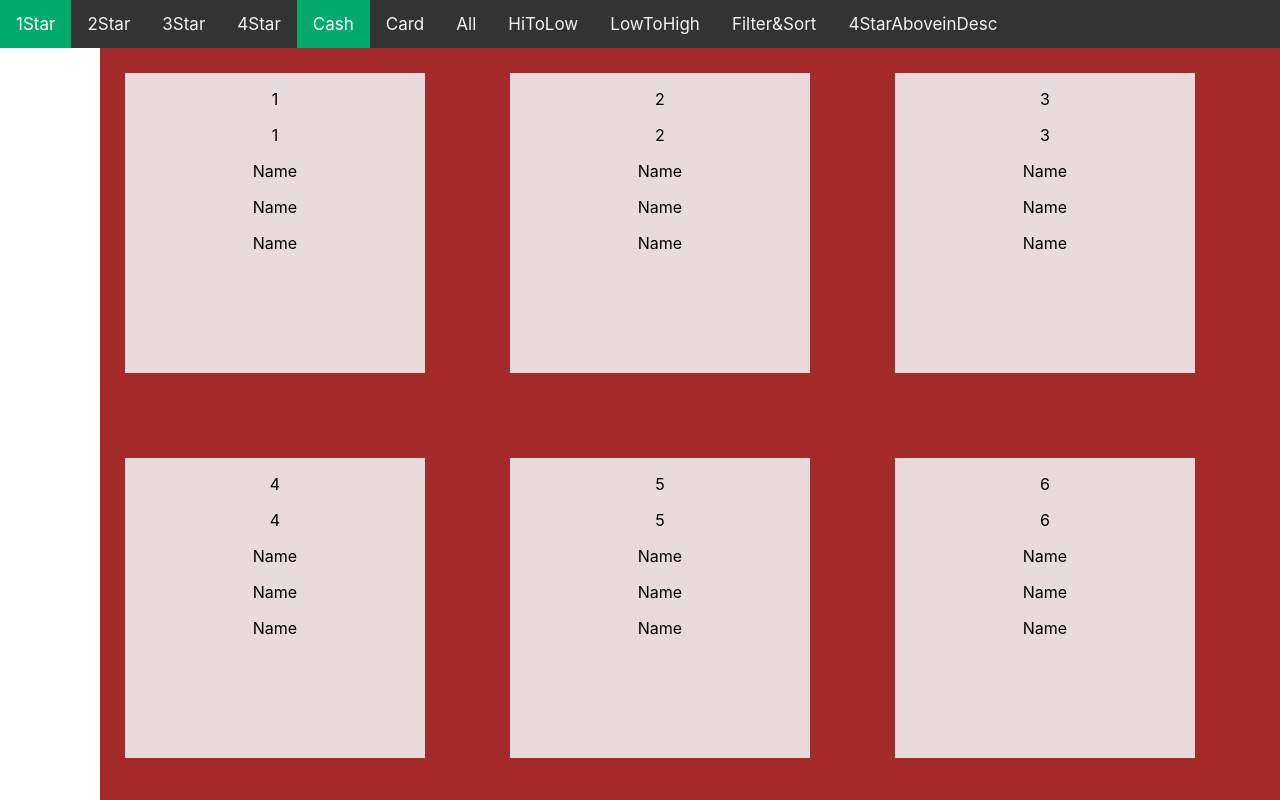
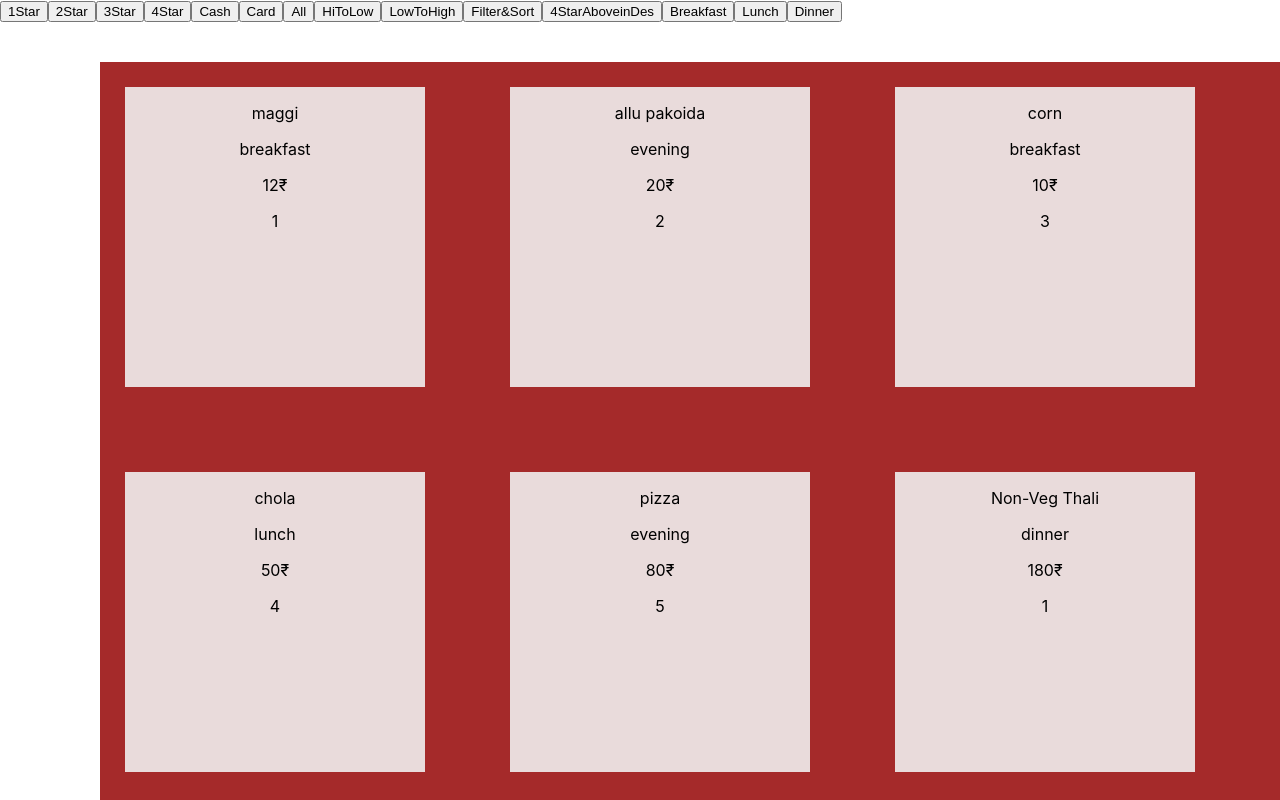
Before and after one commit to shubhamkr0412/Hunger-games, a React (Create React App) app in the folder app/: page / in a window 1280 px wide. Shown: the top 800 px of the page. Built offline with nearby package versions, Linux system fonts and the light colour scheme; the HTML template or start-up script is replaced by a standard one.

Commit message:
added sort by category functionality

```diff
--- a/app/src/App.css
+++ b/app/src/App.css
@@ -5,7 +5,7 @@
   grid-column-gap: 20px  20px 20px;
   padding:25px;
   margin-left: 100px;
-
+ margin-top: 40px;
   background-color: brown;
 
 }
@@ -15,9 +15,9 @@
 }
 
 /* Style the links inside the navigation bar */
-.topnav a {
+.topnav button {
   float: left;
-  color: #f2f2f2;
+  color: #d40808;
   text-align: center;
   padding: 14px 16px;
   text-decoration: none;
@@ -25,16 +25,13 @@
 }
 
 /* Change the color of links on hover */
-.topnav a:hover {
+.topnav button:hover {
   background-color: #ddd;
   color: black;
 }
 
 /* Add a color to the active/current link */
-.topnav a.active {
-  background-color: #04AA6D;
-  color: white;
-}
+
 .inside{
   height:300px;
   width:300px;
--- a/app/src/components/MenuCard.jsx
+++ b/app/src/components/MenuCard.jsx
@@ -13,11 +13,12 @@ const MenuCard = ({menuData}) => {
 
 
     <div className='inside' key={curr.id}>
-        <p className='items'>{curr.id}</p>
-        <p className='items'>{curr.id}</p>
-        <p className='items'>Name</p>
-        <p className='items'>Name</p>
-        <p className='items'>Name</p>
+
+        <p className='items'>{curr.name}</p>
+        <p className='items'>{curr.category}</p>
+        <p className='items'>{curr.price}</p>
+        <p className='items'>{curr.rating}</p>
+
     </div>
 
 
--- a/app/src/components/Navbar.jsx
+++ b/app/src/components/Navbar.jsx
@@ -1,20 +1,11 @@
 import React from 'react'
 import "../App.css"
+import Menu from './RestaurantApi'
+import { useState } from 'react'
 const Navbar = () => {
+ ;
   return (
-    <><div class="topnav">
-    <a class="active" href="#home">1Star</a>
-    <a href="#news">2Star</a>
-    <a href="#contact">3Star</a>
-    <a href="#about">4Star</a>
-    <a class="active" href="#home">Cash</a>
-    <a href="#news">Card</a>
-    <a href="#contact">All</a>
-    <a href="#about">HiToLow</a>
-    <a href="#about">LowToHigh</a>
-    <a href="#about">Filter&Sort</a>
-    <a href="#about">4StarAboveinDesc</a>
-  </div></>
+    <></>
   )
 }
 
--- a/app/src/components/Restaurant.jsx
+++ b/app/src/components/Restaurant.jsx
@@ -6,11 +6,36 @@ import { useState } from 'react'
 import Navbar from './Navbar'
 const Restaurant = () => {
     const [menuData,setMenuData] = useState(Menu);
+
+    const filterItem=(category)=>{
+     const updatedList= Menu.filter((currElem)=>{
+        return currElem.category===category;
+      })
+      setMenuData(updatedList);
+      console.log(updatedList)
+    }
+
     console.log(menuData);
   return (
 
     <>
-    <Navbar/>
+    <div >
+    <button >1Star</button>
+    <button >2Star</button>
+    <button >3Star</button>
+    <button >4Star</button>
+    <button >Cash</button>
+    <button >Card</button>
+    <button >All</button>
+    <button >HiToLow</button>
+    <button >LowToHigh</button>
+    <button >Filter&Sort</button>
+    <button >4StarAboveinDes</button>
+    <button onClick={()=>filterItem("breakfast")} >Breakfast</button>
+    <button onClick={()=>filterItem("lunch")}>Lunch</button>
+    <button onClick={()=>filterItem("dinner")}>Dinner</button>
+  </div>
+
 <MenuCard menuData={menuData} />
     </>
   )
```
Also changed, not shown: app/src/components/RestaurantApi.js (+12 -0 lines).
